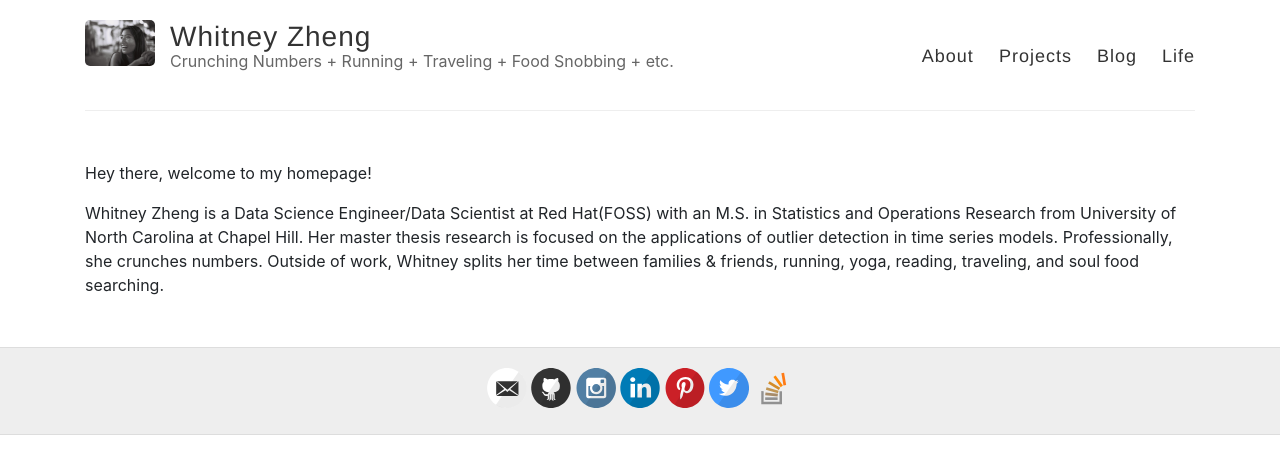
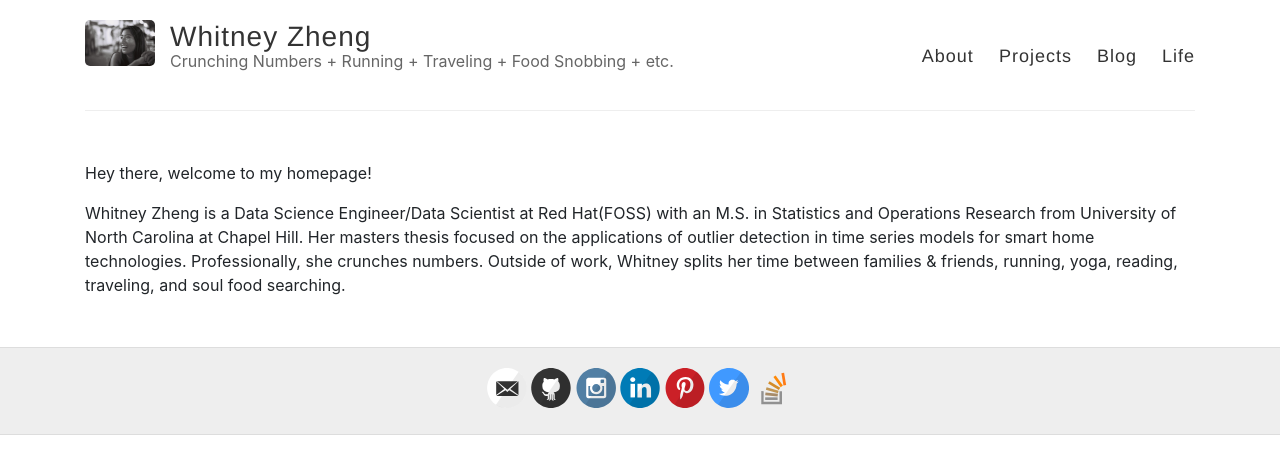
Before and after one commit to whitneyzhengwy/whitneyzhengwy.github.io, a Jekyll site: the page built from index.md, in a window 1280 px wide. Shown: the top 474 px of the page. Built offline with Jekyll 4.4.1, drawn with Linux system fonts in a browser that asks for light colours; nearby versions of some CDN libraries.

Commit message:
update profile desciprtion

```diff
--- a/index.md
+++ b/index.md
@@ -4,4 +4,4 @@ layout: page
 
 Hey there, welcome to my homepage!
 
-Whitney Zheng is a Data Science Engineer/Data Scientist at Red Hat(FOSS) with an M.S. in Statistics and Operations Research from University of North Carolina at Chapel Hill. Her master thesis research is focused on the applications of outlier detection in time series models. Professionally, she crunches numbers. Outside of work, Whitney splits her time between families & friends, running, yoga, reading, traveling, and soul food searching.
+Whitney Zheng is a Data Science Engineer/Data Scientist at Red Hat(FOSS) with an M.S. in Statistics and Operations Research from University of North Carolina at Chapel Hill. Her masters thesis focused on the applications of outlier detection in time series models for smart home technologies. Professionally, she crunches numbers. Outside of work, Whitney splits her time between families & friends, running, yoga, reading, traveling, and soul food searching.
```
